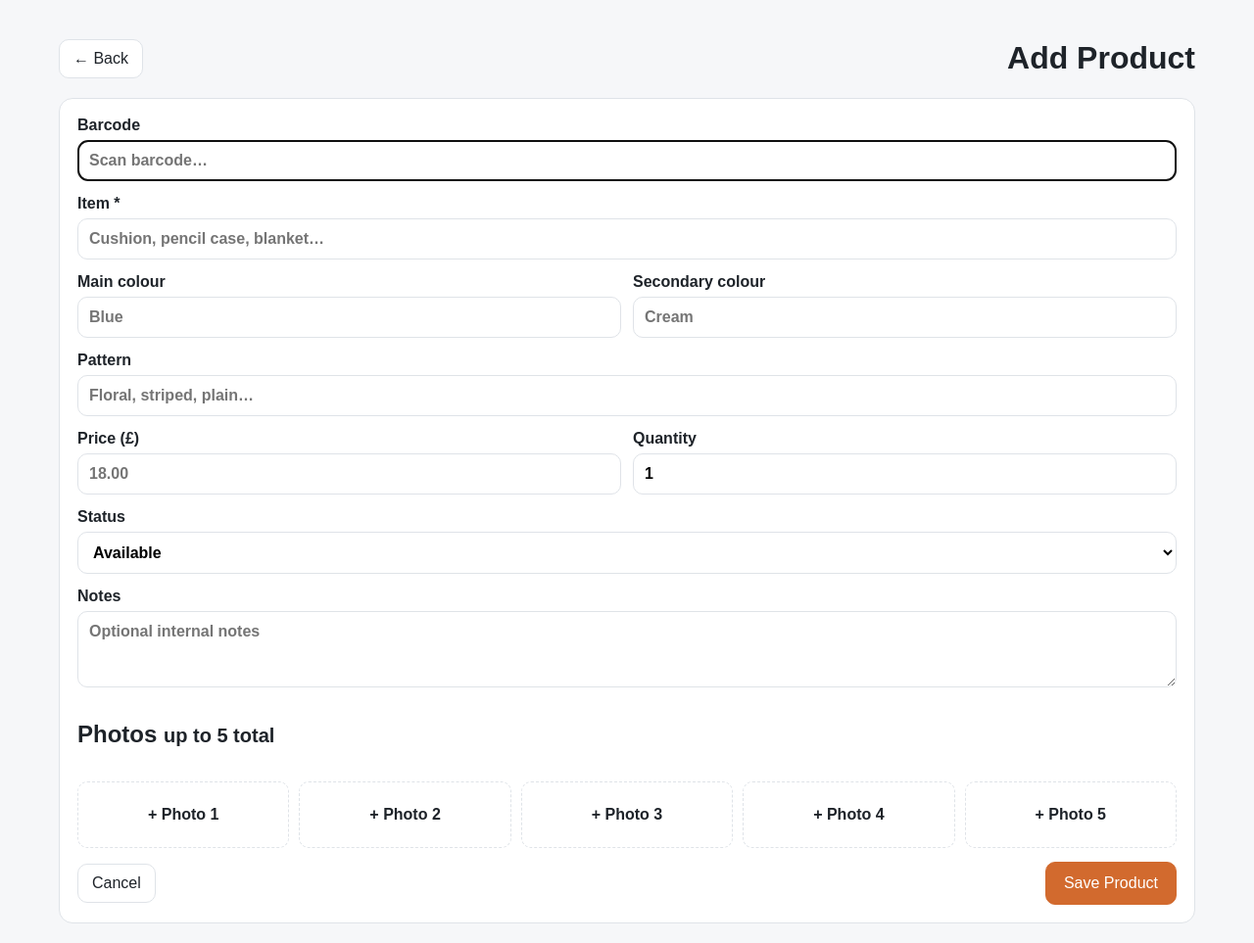
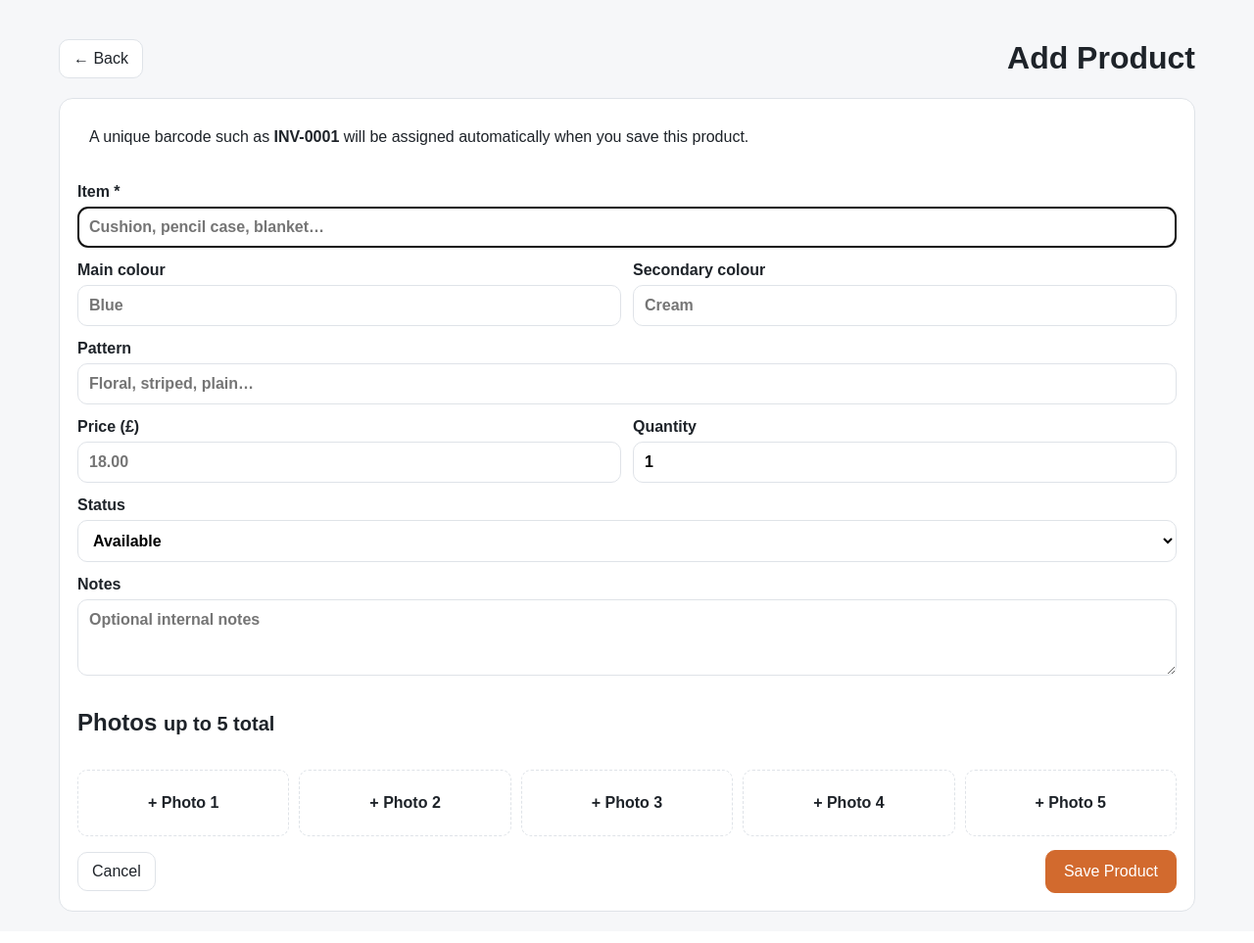
Before and after one commit to adamrfreeman644/raes-bits-and-bobbins-stock, a Flask app: page /product/new in a window 1280 px wide. Shown: the part 64-1027 px from the top of the page at 98% size. After the commit the page ends 995 px from the top, so only its background shows below. Run offline with Flask 3, Linux system fonts and the light colour scheme.

Commit message:
v0.0.4 show single assigned barcode

```diff
--- a/app/templates/form.html
+++ b/app/templates/form.html
@@ -3,8 +3,8 @@
 {% block content %}
 <div class="page-head"><a class="btn" href="{{ url_for('product_detail', product_id=product.id) if product else url_for('index') }}">← Back</a><h1>{{ 'Edit Product' if product else 'Add Product' }}</h1></div>
 <form class="product-form" method="post" enctype="multipart/form-data">
-<label>Barcode<input id="barcode" name="barcode" inputmode="numeric" autocomplete="off" value="{{ product.barcode if product else '' }}" placeholder="Scan barcode…"></label>
-<label>Item *<input name="item" required value="{{ product.item if product else '' }}" placeholder="Cushion, pencil case, blanket…"></label>
+{% if product %}<label>Barcode / Product ID<input value="{{ product.inventory_id }}" readonly></label>{% else %}<div class="flash info">A unique barcode such as <strong>INV-0001</strong> will be assigned automatically when you save this product.</div>{% endif %}
+<label>Item *<input id="item" name="item" required value="{{ product.item if product else '' }}" placeholder="Cushion, pencil case, blanket…"></label>
 <div class="two-col"><label>Main colour<input name="main_colour" value="{{ product.main_colour if product else '' }}" placeholder="Blue"></label><label>Secondary colour<input name="secondary_colour" value="{{ product.secondary_colour if product else '' }}" placeholder="Cream"></label></div>
 <label>Pattern<input name="pattern" value="{{ product.pattern if product else '' }}" placeholder="Floral, striped, plain…"></label>
 <div class="two-col"><label>Price (£)<input name="price" inputmode="decimal" value="{{ '%.2f'|format(product.price_pence / 100) if product else '' }}" placeholder="18.00"></label><label>Quantity<input name="quantity" inputmode="numeric" type="number" min="0" step="1" value="{{ product.quantity if product else 1 }}"></label></div>
@@ -15,4 +15,4 @@
 <div class="form-actions"><a class="btn" href="{{ url_for('index') }}">Cancel</a><button class="btn primary big" type="submit">Save Product</button></div>
 </form>
 {% endblock %}
-{% block scripts %}<script>{% if not product %}window.addEventListener('load',()=>document.getElementById('barcode').focus());{% endif %}</script>{% endblock %}
+{% block scripts %}<script>{% if not product %}window.addEventListener('load',()=>document.getElementById('item').focus());{% endif %}</script>{% endblock %}
```
